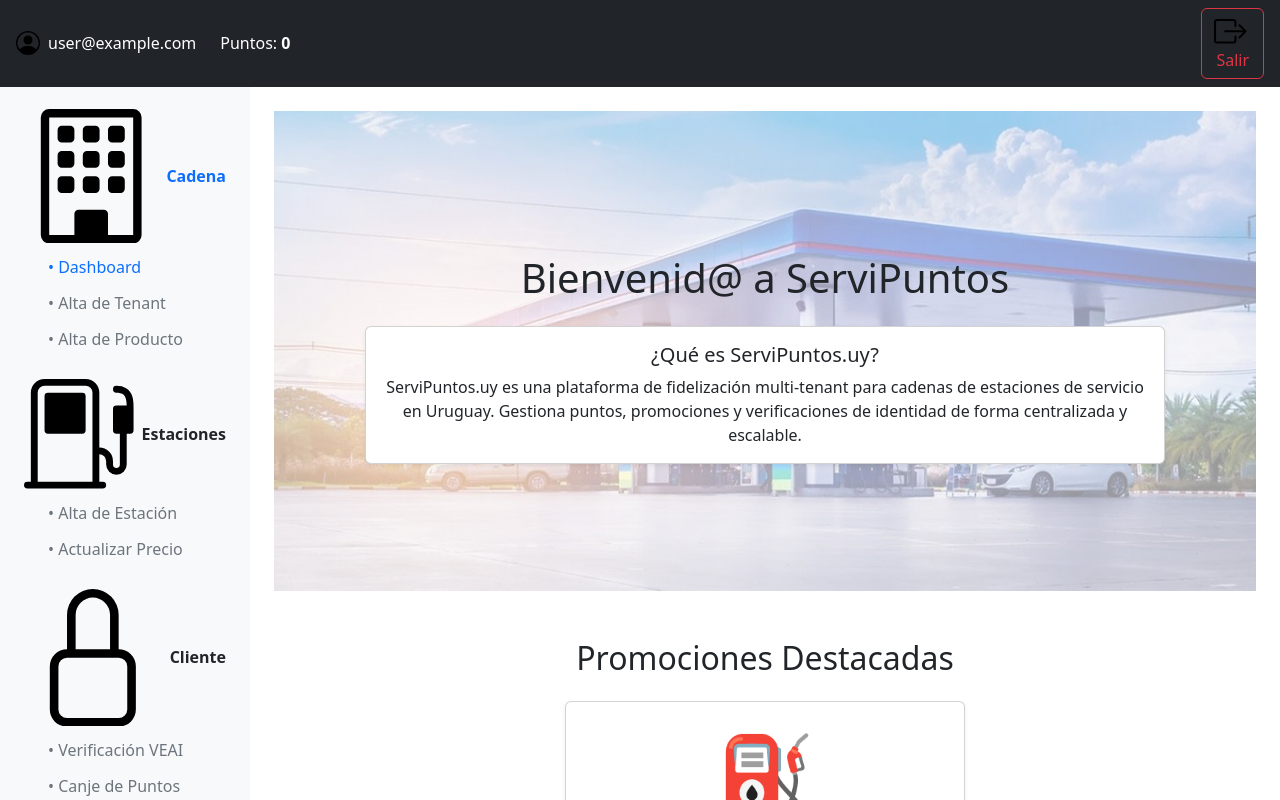
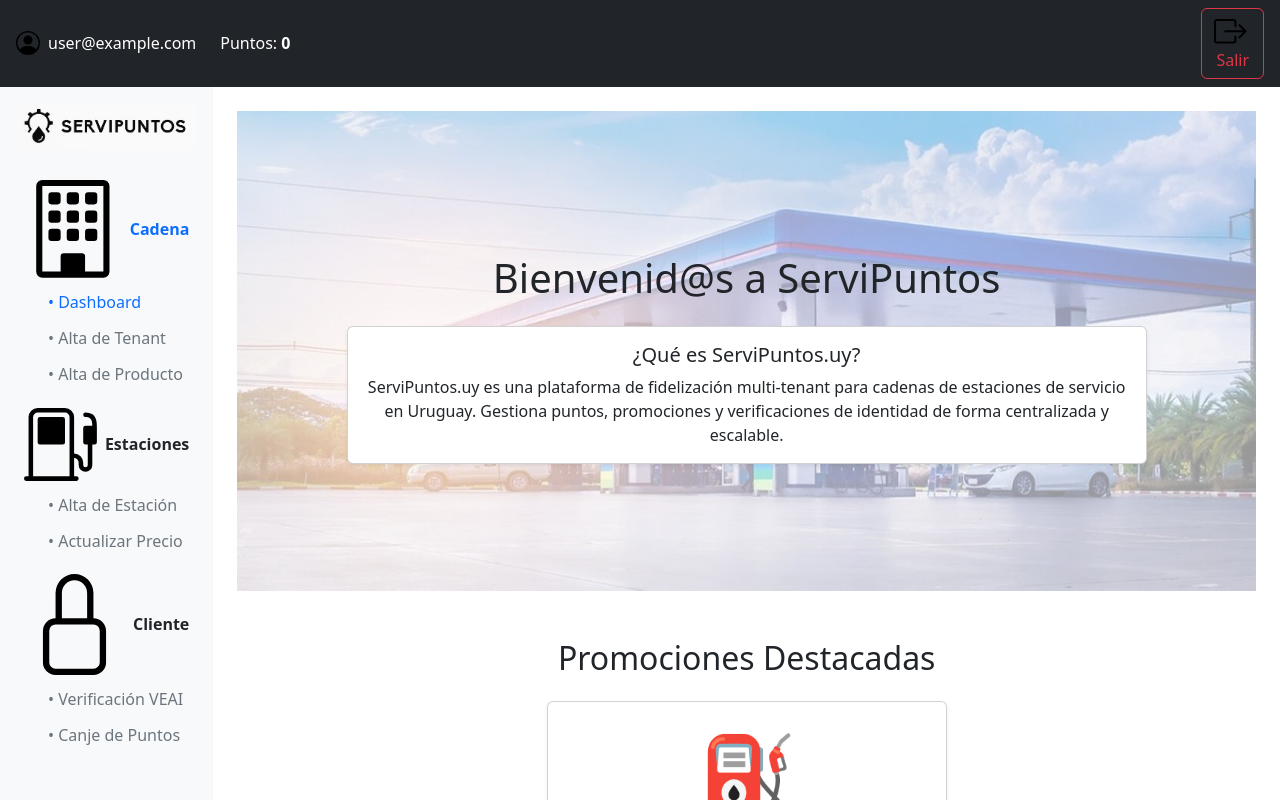
Before and after one commit to GonzaloFrascheri/FrontEnt---.NET, a React (Vite) app: page / in a window 1280 px wide. Shown: the top 800 px of the page. Built offline with nearby package versions, Linux system fonts and the light colour scheme; no server answers; sample sign-in values are in the browser's storage.

Commit message:
Agregando logo en SideBar e index.html

```diff
--- a/index.html
+++ b/index.html
@@ -1,9 +1,10 @@
 <!doctype html>
-<html lang="en">
+<html lang="es">
   <head>
     <meta charset="UTF-8" />
     <meta name="viewport" content="width=device-width, initial-scale=1.0" />
     <title>ServiPuntos</title>
+    <link rel="icon" href="/src/assets/logo.jpg" type="image/jpg" />
   </head>
   <body>
     <div id="root"></div>
--- a/src/components/NavBar.jsx
+++ b/src/components/NavBar.jsx
@@ -1,8 +1,10 @@
 // src/components/NavBar.jsx
 import React, { useContext } from 'react';
-import { Navbar, Container, Nav, Button } from 'react-bootstrap';
+import { Navbar, Container, Button } from 'react-bootstrap';
 import { PersonCircle, BoxArrowRight } from 'react-bootstrap-icons';
+import { Link } from 'react-router-dom';
 import { AuthContext } from '../context/AuthContext';
+import logo from '../assets/logo.jpg';
 
 export default function NavBar() {
   const { user, logout } = useContext(AuthContext);
@@ -10,26 +12,39 @@
   return (
     <Navbar bg="dark" variant="dark" expand="md" className="px-3 mb-4">
       <Container fluid>
-        {/* -------------------------------------------------- */}
-        {/* IZQUIERDA: Usuario y puntos (reemplaza al brand) */}
-        {/* -------------------------------------------------- */}
-        <Nav className="align-items-center">
+
+        {/* BRAND (logo + nombre) */}
+        <Navbar.Brand
+          as={Link}
+          to="/"
+          className="d-flex align-items-center"
+        >
+          <img
+            src={logo}
+            alt="ServiPuntos"
+            style={{ height: '2rem', marginRight: '.5rem' }}
+          />
+          <span className="text-white">ServiPuntos</span>
+        </Navbar.Brand>
+
+        {/* USUARIO + PUNTOS */}
+        <div className="d-flex align-items-center ms-4">
           <PersonCircle size={24} className="text-white me-2" />
-          <span className="text-white me-4">{user.email}</span>
+          <span className="text-white me-3">{user.email}</span>
           <span className="text-white">
             Puntos: <strong>{user.puntos ?? 0}</strong>
           </span>
-        </Nav>
+        </div>
 
-        {/* -------------------------------------------------- */}
-        {/* DERECHA: Botón de Salir */}
-        {/* -------------------------------------------------- */}
-        <Nav className="ms-auto">
-          <Button variant="outline-danger" onClick={logout}>
-            <BoxArrowRight className="me-1" />
-            Salir
-          </Button>
-        </Nav>
+        {/* BOTÓN “Salir” al final */}
+        <Button
+          variant="outline-danger"
+          onClick={logout}
+          className="ms-auto"
+        >
+          <BoxArrowRight className="me-1" />
+          Salir
+        </Button>
       </Container>
     </Navbar>
   );
--- a/src/components/ProtectedLayout.jsx
+++ b/src/components/ProtectedLayout.jsx
@@ -5,7 +5,11 @@
   Navbar,
   Button,
   Nav,
-  Offcanvas
+  Offcanvas,
+  Container,
+  Row,
+  Col,
+  Image
 } from 'react-bootstrap';
 import {
   List,
@@ -18,6 +22,8 @@
 } from 'react-bootstrap-icons';
 import { AuthContext } from '../context/AuthContext';
 import Footer from './Footer';
+
+import logo from '../../src/assets/logo.jpg';
 
 export default function ProtectedLayout() {
   const { user, logout } = useContext(AuthContext);
@@ -126,21 +132,36 @@
         </Offcanvas.Body>
       </Offcanvas>
 
-      {/* Área central: sidebar + contenido */}
-      <div className="d-flex flex-grow-1 overflow-hidden">
-        {/* Sidebar desktop */}
-        <aside
-          className="d-none d-md-flex flex-column bg-light p-3 overflow-auto"
-          style={{ width: 250 }}
-        >
-          {renderSections()}
-        </aside>
+      {/* Contenedor principal */}
+      <Container fluid className="flex-grow-1 px-0">
+        <Row className="g-0 flex-grow-1">
+          {/* ===== Sidebar desktop ===== */}
+          <Col
+            md={2}
+            className="d-none d-md-flex flex-column bg-light p-3 overflow-auto"
+          >
+            {/* Aquí va tu logo */}
+            <div className="text-center mb-4">
+              <Link to="/">
+                <img
+                  src={logo}
+                  alt="ServiPuntos Logo"
+                  style={{ maxWidth: '100%', height: 'auto' }}
+                />
+              </Link>
+            </div>
 
-        {/* Contenido */}
-        <main className="flex-grow-1 overflow-auto p-4">
-          <Outlet />
-        </main>
-      </div>
+            <Nav className="flex-column">
+              {renderSections()}
+            </Nav>
+          </Col>
+
+          {/* ===== Contenido ===== */}
+          <Col md={10} className="p-4 overflow-auto">
+            <Outlet />
+          </Col>
+        </Row>
+      </Container>
 
       {/* Footer */}
       <Footer />
--- a/src/pages/login/HomePage.jsx
+++ b/src/pages/login/HomePage.jsx
@@ -41,7 +41,7 @@
           className="position-relative"
           style={{ zIndex: 1, width: '100%', maxWidth: 800 }}
         >
-          <h1 className="mt-3">Bienvenid@ a ServiPuntos</h1>
+          <h1 className="mt-3">Bienvenid@s a ServiPuntos</h1>
           <Card className="mx-auto mt-4 shadow-sm">
             <Card.Body>
               <Card.Title>¿Qué es ServiPuntos.uy?</Card.Title>
```
Also changed, not shown: src/assets/logo.jpg (added).
